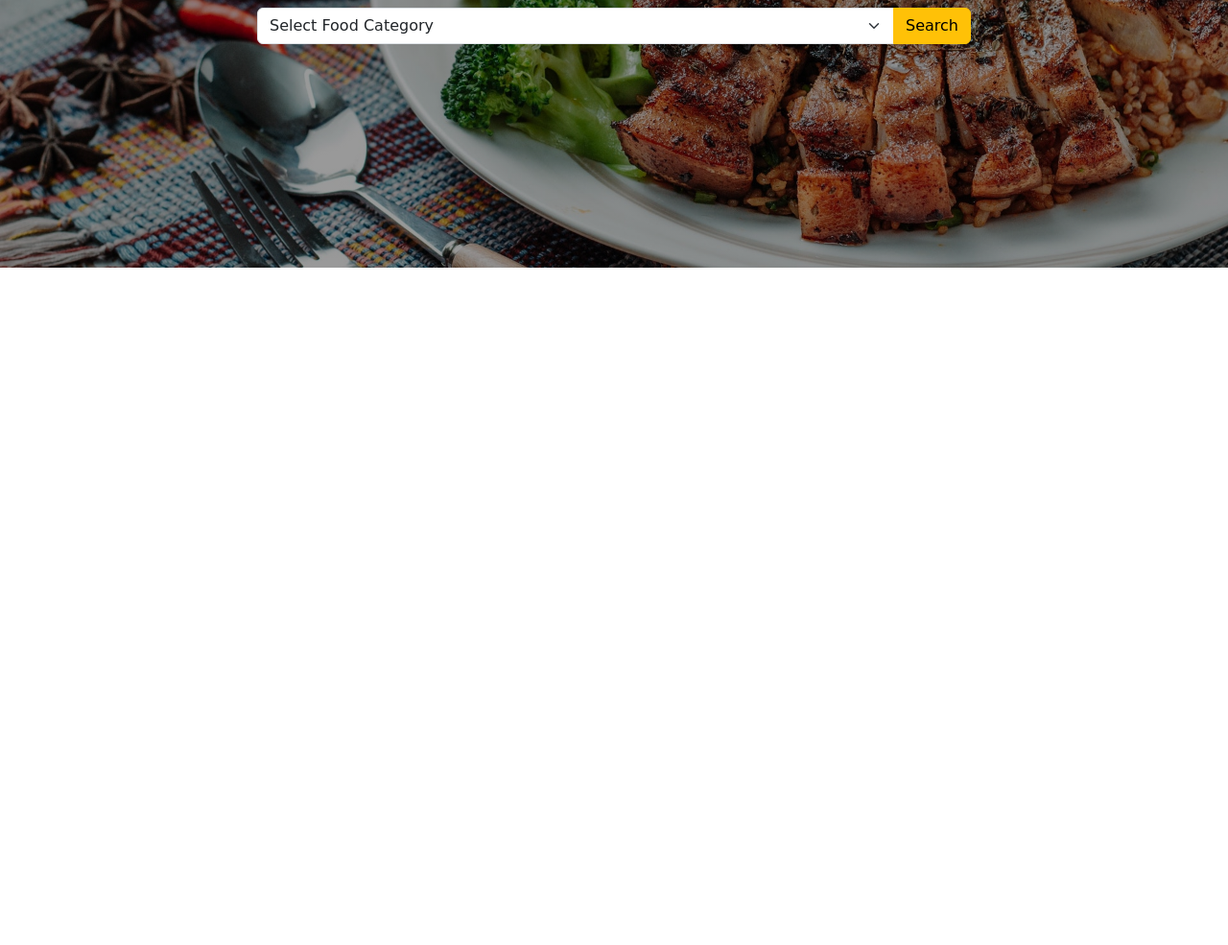
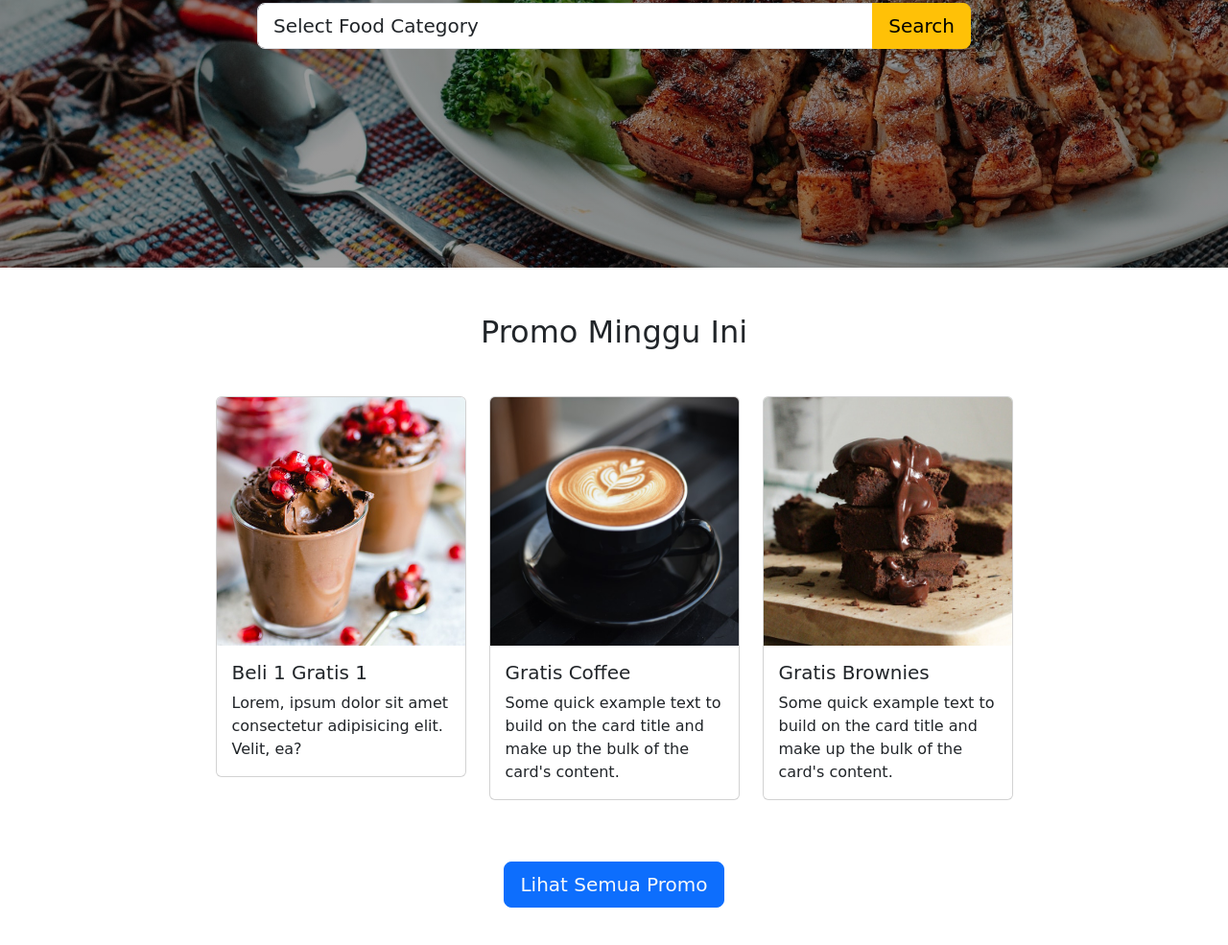
Before and after one commit to guguspradita/toko-online-boots5, a plain HTML site: page index.html in a window 1280 px wide. Shown: the part 417-1402 px from the top of the page at 96% size. Before the commit the page ends 800 px from the top, so only its background shows below. Drawn offline with nearby package versions, Linux system fonts and the light colour scheme.

Commit message:
fitur Promo

```diff
--- a/css/style.css
+++ b/css/style.css
@@ -1,14 +1,22 @@
 body {
-    font-family: cursive, 'Trebuchet MS', 'Lucida Sans Unicode', 'Lucida Grande', 'Lucida Sans', Arial, sans-serif;
+  font-family: cursive, "Trebuchet MS", "Lucida Sans Unicode", "Lucida Grande", "Lucida Sans", Arial, sans-serif;
 }
 
 .main-color {
-    background-color: rgb(114, 2, 114) !important;
+  background-color: rgb(114, 2, 114) !important;
 }
 
 .banner {
-    height: 80vh;
-    background: linear-gradient(rgba(0,0,0,0.4), rgba(0,0,0,0.4)), url('../image/banner.jpg');
-    background-size: cover;
-    background-position: center;
+  height: 80vh;
+  background: linear-gradient(rgba(0, 0, 0, 0.4), rgba(0, 0, 0, 0.4)), url("../image/banner.jpg");
+  background-size: cover;
+  background-position: center;
 }
+
+.hovered-card {
+  transition: 0.3s;
+}
+
+.hovered-card:hover {
+  transform: scale(1.1);
+}
--- a/index.html
+++ b/index.html
@@ -46,8 +46,8 @@
             <h1 class="text-light text-center display-5 mb-3">Welcome to Cafe Shop</h1>
             <h2 class="text-light text-center mb-4">What do you want to eat?</h2>
             <div class="col-md-8 offset-md-2">
-                <div class="input-group input-group-md">
-                    <select class="form-select" id="inputGroupSelect04">
+                <div class="input-group input-group-lg">
+                    <select class="form-control" id="inputGroupSelect04">
                         <option selected>Select Food Category</option>
                         <option value="1">Local Food</option>
                         <option value="2">Western Food</option>
@@ -59,6 +59,53 @@
         </div>
     </div>
     <!-- End of Banner -->
+
+    <!-- Promo -->
+    <div class="container-fluit py-5">
+        <div class="container">
+            <h2 class="text-center">Promo Minggu Ini</h2>
+            <div class="row mt-5 justify-content-center">
+                <div class="col-sm-6 col-lg-3 hovered-card mb-3">
+                    <div class="card">
+                        <img src="image/product/thumb/chocolate-mousse.jpg" class="card-img-top"
+                            alt="chocolate-mousse.jpg">
+                        <div class="card-body">
+                            <h5 class="card-title">Beli 1 Gratis 1</h5>
+                            <p class="card-text">Lorem, ipsum dolor sit amet consectetur adipisicing elit. Velit, ea?
+                            </p>
+                        </div>
+                    </div>
+                </div>
+                <div class="col-sm-6 col-lg-3 hovered-card mb-3">
+                    <div class="card">
+                        <img src="image/product/thumb/coffee.jpg" class="card-img-top" alt="coffee.jpg">
+                        <div class="card-body">
+                            <h5 class="card-title">Gratis Coffee</h5>
+                            <p class="card-text">Some quick example text to build on the card title and make up the bulk
+                                of the card's content.</p>
+                        </div>
+                    </div>
+                </div>
+                <div class="col-sm-6 col-lg-3 hovered-card mb-3">
+                    <div class="card">
+                        <img src="image/product/thumb/brownies.jpg" class="card-img-top" alt="brownies.jpg">
+                        <div class="card-body">
+                            <h5 class="card-title">Gratis Brownies</h5>
+                            <p class="card-text">Some quick example text to build on the card title and make up the bulk
+                                of the card's content.</p>
+                        </div>
+                    </div>
+                </div>
+
+                <div class="mt-5 d-flex justify-content-center">
+                    <button class="btn btn-primary btn-lg text-light">Lihat Semua Promo</button>
+                </div>
+            </div>
+        </div>
+    </div>
+    <!-- End Promo -->
+
+
     <script src="bootstrap-5.3.2-dist/js/bootstrap.bundle.min.js"></script>
 </body>
 
```
